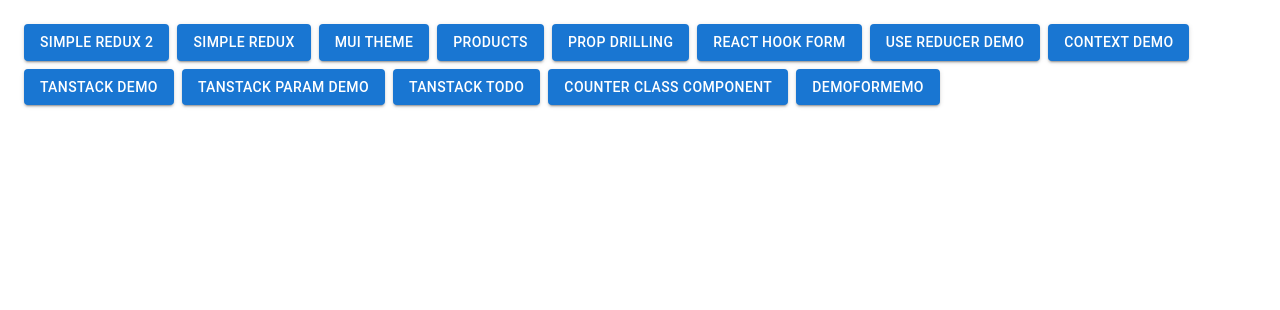
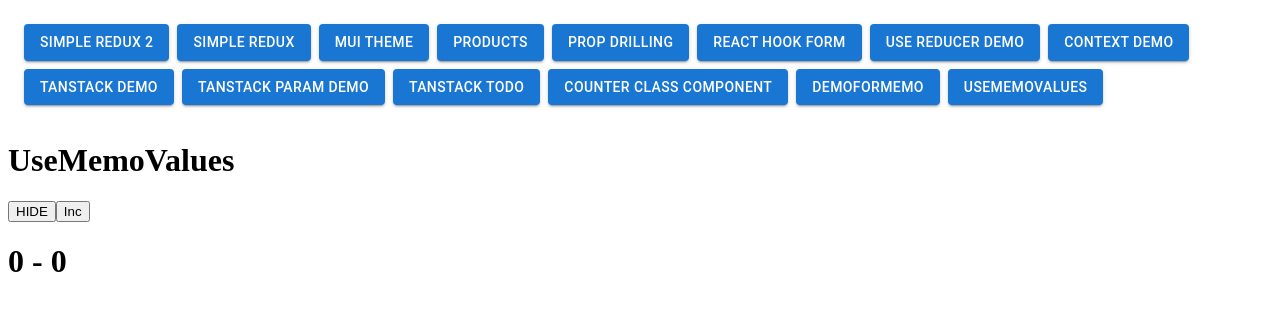
Before and after one commit to gavand-sagar/vite-project-feb-react-mui, a React (Vite) app: page /UseMemoValues in a window 1280 px wide. Shown: the top 310 px of the page. Built offline with nearby package versions, Linux system fonts and the light colour scheme.

Commit message:
use memo with values

```diff
--- a/src/App.tsx
+++ b/src/App.tsx
@@ -23,6 +23,7 @@
 import Todo from './Tanstack/Todo'
 import Counter from './Counter'
 import DemoForMemo from './DemoForMemo/DemoForMemo'
+import UseMemoValues from './UseMemo/UseMemoValues'
 
 
 const SimpleRedux2 = lazy(() => import('./Redux-demos/components/SimpleRedux2'))
@@ -78,6 +79,9 @@
         <Link to={'/DemoForMemo'}>
           <Button variant='contained'>DemoForMemo</Button>
         </Link>
+        <Link to={'/UseMemoValues'}>
+          <Button variant='contained'>UseMemoValues</Button>
+        </Link>
       </Box>
       <Suspense fallback={<>FallbackPage</>}>
         <Routes>
@@ -95,6 +99,7 @@
           <Route path='/TanstackTodos' element={<Todo />} />
           <Route path='/CounterClassComponent' element={<Counter value={6} />} />
           <Route path='/DemoForMemo' element={<DemoForMemo />} />
+          <Route path='/UseMemoValues' element={<UseMemoValues />} />
           <Route path='/' element={<MainApp />} />
         </Routes>
       </Suspense>
--- /dev/null
+++ b/src/UseMemo/UseMemoValues.tsx
@@ -0,0 +1,51 @@
+import React, { useMemo, useState } from 'react'
+
+type Props = {}
+
+export default function UseMemoValues({ }: Props) {
+    const [value, setValue] = useState(0)
+    const [toggle, setToggle] = useState(true)
+
+    const normalValue = () => {
+        // api call that take time
+        let a = ''
+        for (let index = 0; index < 20000; index++) {
+            a += index
+            console.log(a)
+        }
+        return value * value
+    }
+
+    return (
+        <div>
+            <h1>UseMemoValues</h1>
+            <button onClick={() => setToggle(!toggle)}>{toggle ? "HIDE" : "SHOW"}</button>
+            <button onClick={() => setValue(value + 1)}>Inc</button>
+            <h1> {value} - {normalValue()}</h1>
+        </div>
+    )
+}
+
+// export default function UseMemoValues({ }: Props) {
+//     const [value, setValue] = useState(0)
+//     const [toggle, setToggle] = useState(true)
+
+//     const memoizedValue = useMemo(() => {
+//         // api call that take time
+//         let a = ''
+//         for (let index = 0; index < 20000; index++) {
+//             a += index
+//             console.log(a)
+//         }
+//         return value * value
+//     }, [value])
+
+//     return (
+//         <div>
+//             <h1>UseMemoValues</h1>
+//             <button onClick={() => setToggle(!toggle)}>{toggle ? "HIDE" : "SHOW"}</button>
+//             <button onClick={() => setValue(value + 1)}>Inc</button>
+//             <h1> {value} - {memoizedValue}</h1>
+//         </div>
+//     )
+// }
```
